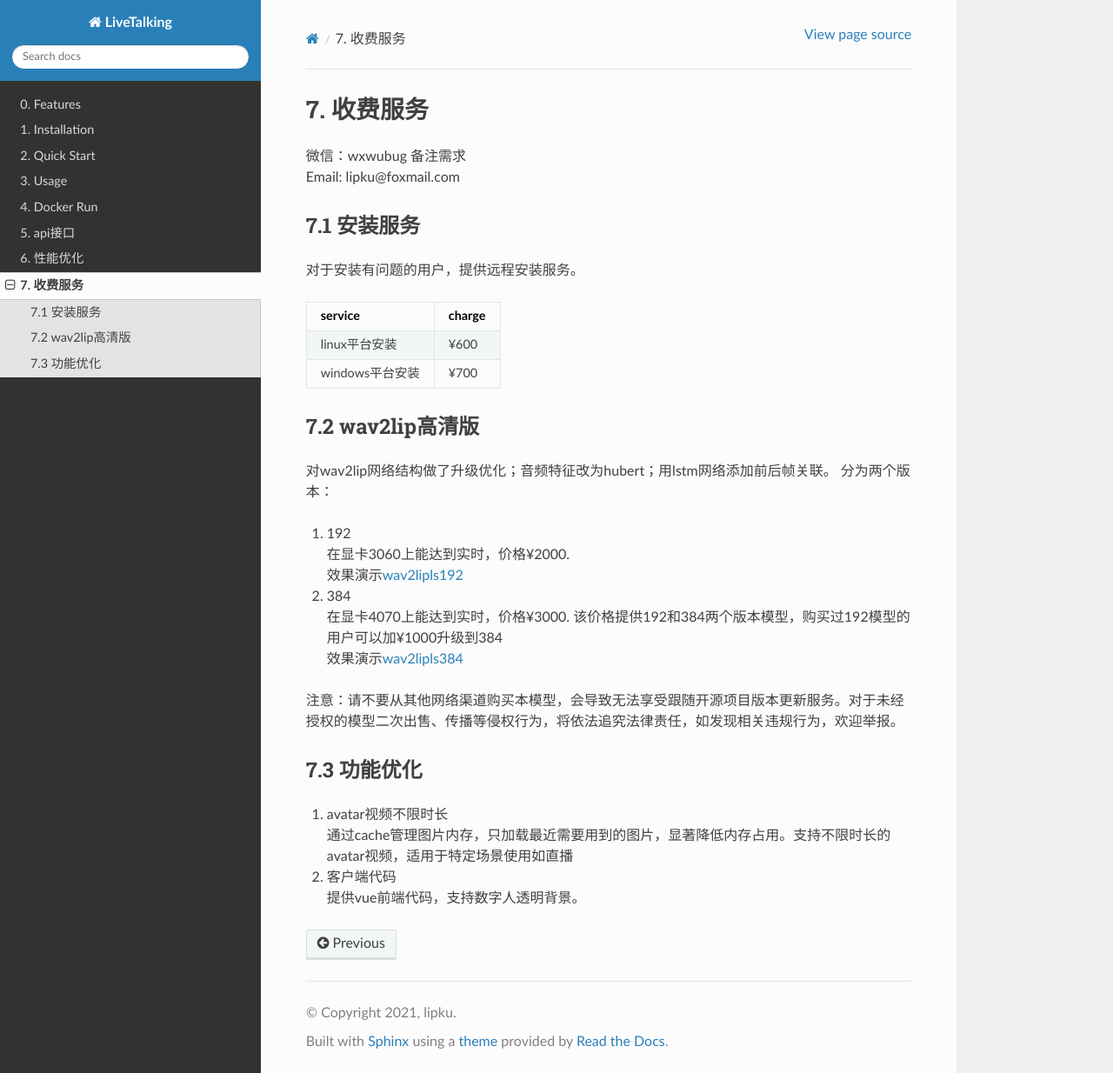
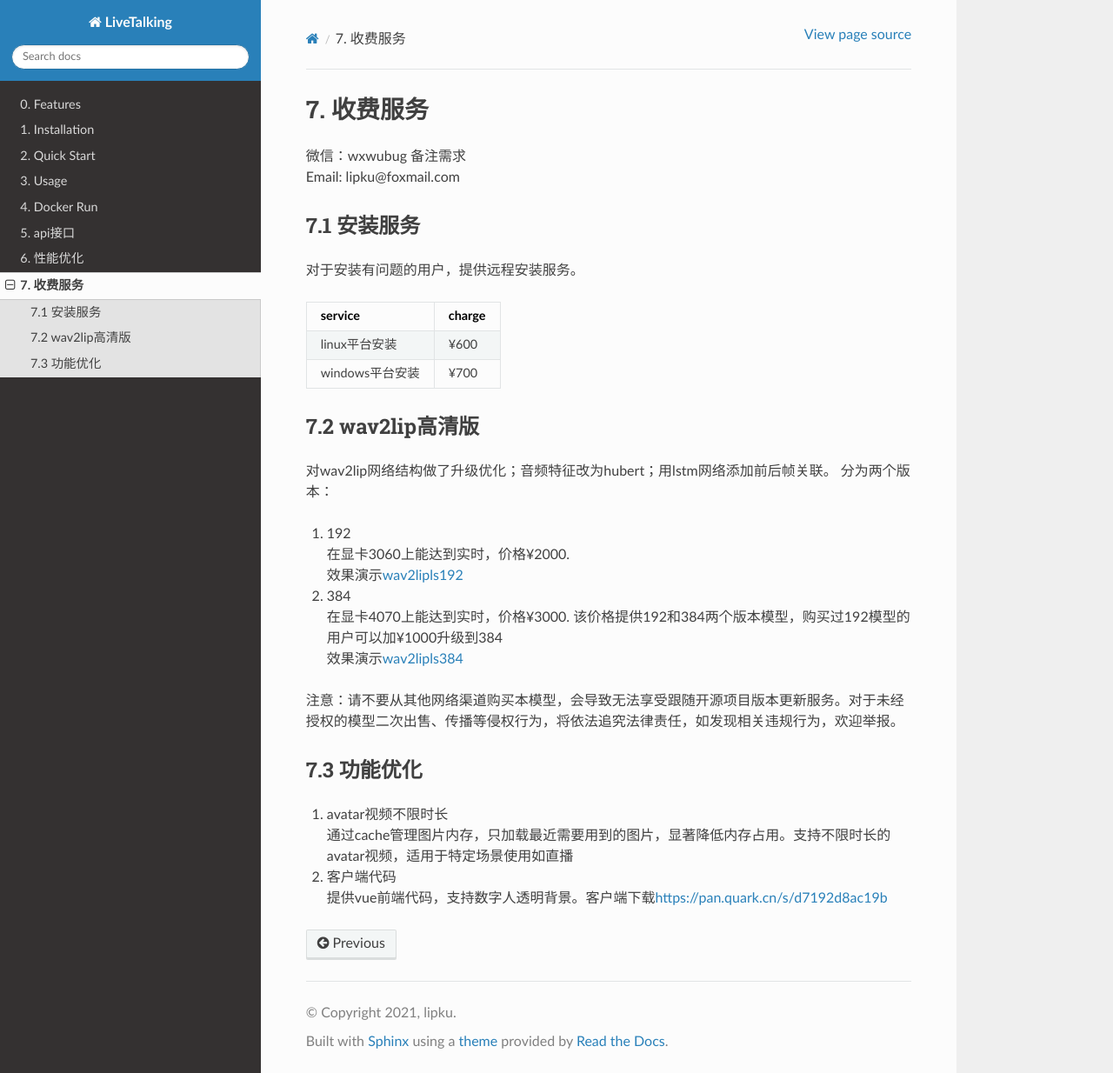
Before and after one commit to lipku/livetalking-doc, a Sphinx documentation site: the page built from docs/source/service.md, in a window 1280 px wide and 1234 px high. Shown: the whole window at 87% size. Built offline with Sphinx 7.4.7 and the Read the Docs theme 3.1.0, drawn with Linux system fonts in a browser that asks for light colours.

Commit message:
update doc

```diff
--- a/docs/source/service.md
+++ b/docs/source/service.md
@@ -27,4 +27,4 @@ windows平台安装 | ¥700
 1. avatar视频不限时长
 通过cache管理图片内存，只加载最近需要用到的图片，显著降低内存占用。支持不限时长的avatar视频，适用于特定场景使用如直播
 2. 客户端代码
-提供vue前端代码，支持数字人透明背景。
+提供vue前端代码，支持数字人透明背景。客户端下载<https://pan.quark.cn/s/d7192d8ac19b>
```
